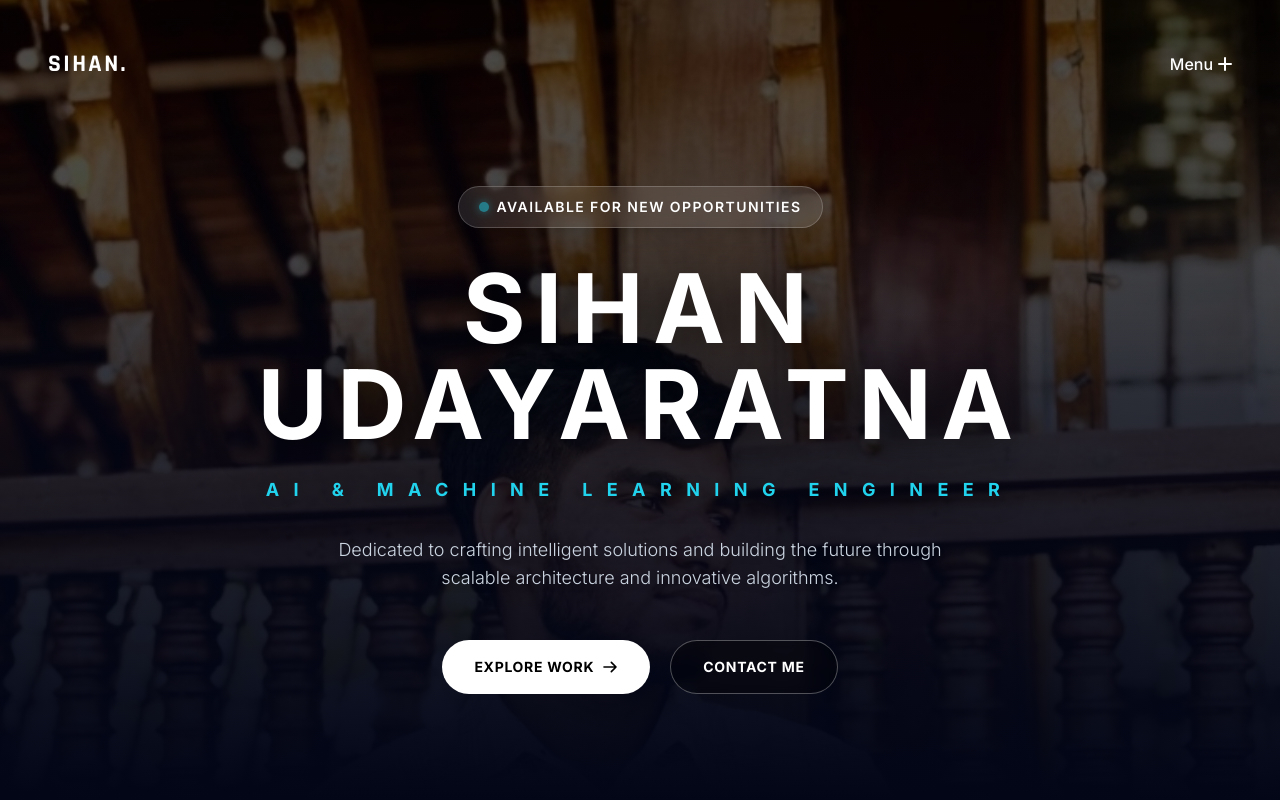
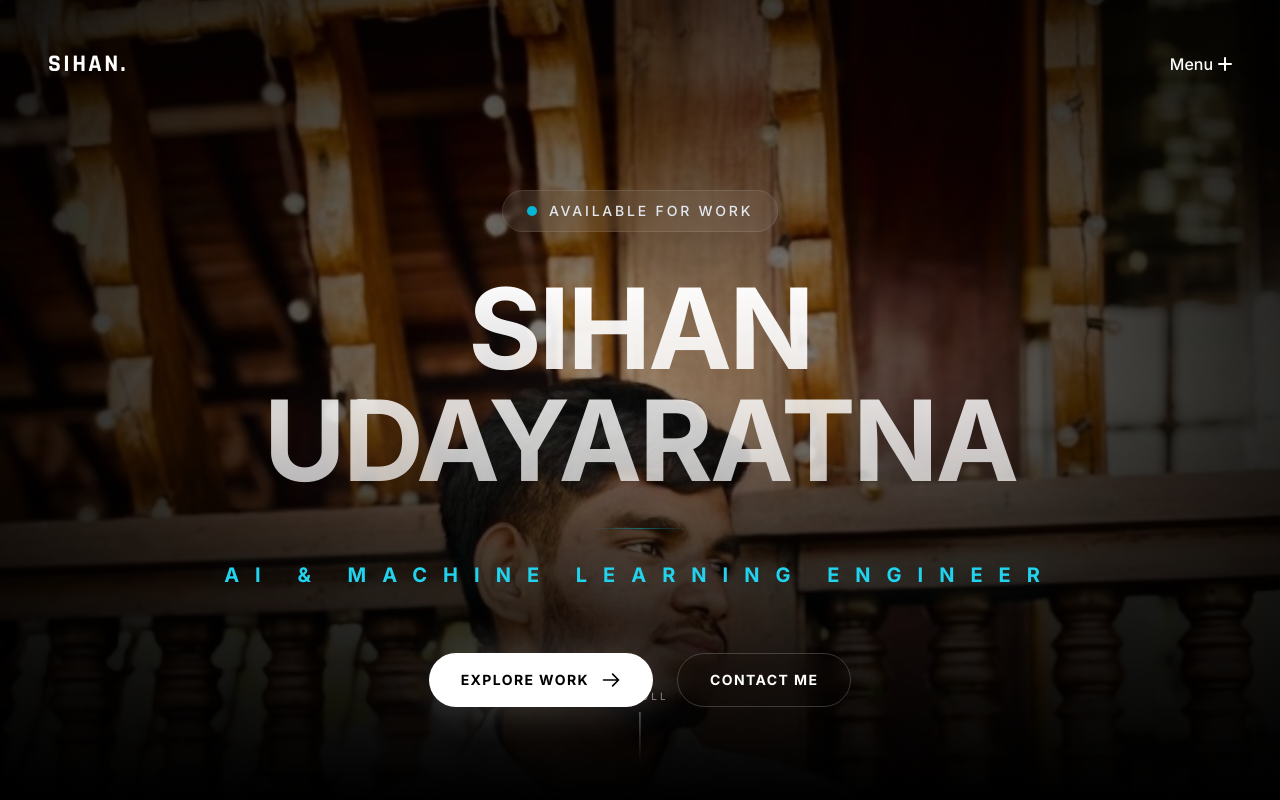
Before and after one commit to SihanUdayaratna03/Sihan-Udayaratna, a React (Vite) app: page / in a window 1280 px wide. Shown: the top 800 px of the page. Built offline with nearby package versions, Linux system fonts and the light colour scheme.

Commit message:
style(Hero): Upgrade to cinematic full-screen photo layout
This update introduces a parallax background effect, vignette radial gradients, enhanced premium typography with text gradients, and a glowing scroll indicator to create a highly professional, cinematic hero section.

```diff
--- a/src/components/Hero.tsx
+++ b/src/components/Hero.tsx
@@ -1,70 +1,86 @@
-import { motion } from 'framer-motion';
+import { motion, useScroll, useTransform } from 'framer-motion';
 
 const Hero = () => {
+  const { scrollY } = useScroll();
+  const y = useTransform(scrollY, [0, 500], [0, 150]);
+  const opacity = useTransform(scrollY, [0, 300], [1, 0]);
+
   return (
-    <section id="home" className="relative min-h-screen flex items-center justify-center overflow-hidden">
+    <section id="home" className="relative min-h-screen flex items-center justify-center overflow-hidden bg-black">
 
-      {/* Background Image */}
-      <div
-        className="absolute inset-0 z-0 bg-cover bg-[center_top_20%] bg-no-repeat"
-        style={{ backgroundImage: "url('/profile.jpg')" }}
+      {/* Cinematic Background Image */}
+      <motion.div
+        initial={{ scale: 1.1, opacity: 0 }}
+        animate={{ scale: 1, opacity: 1 }}
+        transition={{ duration: 1.5, ease: "easeOut" }}
+        className="absolute inset-0 z-0"
+        style={{ y, opacity }}
       >
-        {/* Gradient Overlay for text readability */}
-        <div className="absolute inset-0 bg-black/40 bg-gradient-to-t from-[#020617] via-[#020617]/70 to-transparent"></div>
+        <div
+          className="absolute inset-0 bg-cover bg-[center_top_15%] bg-no-repeat"
+          style={{ backgroundImage: "url('/profile.jpg')" }}
+        ></div>
+
+        {/* Professional Overlay Gradients */}
+        <div className="absolute inset-0 bg-gradient-to-t from-black via-black/40 to-transparent"></div>
         <div className="absolute inset-0 bg-gradient-to-b from-black/50 via-transparent to-transparent"></div>
-      </div>
+        <div className="absolute inset-0 bg-[radial-gradient(circle_at_center,transparent_0%,rgba(0,0,0,0.85)_100%)]"></div>
+      </motion.div>
 
       {/* Typography Overlay */}
-      <div className="relative z-10 w-full max-w-5xl mx-auto px-4 sm:px-6 flex flex-col items-center justify-center pointer-events-none pt-20">
+      <div className="relative z-10 w-full max-w-5xl mx-auto px-4 sm:px-6 flex flex-col items-center justify-center pointer-events-none pt-24">
 
         <motion.div
-          initial={{ opacity: 0, y: 30 }}
+          initial={{ opacity: 0, y: 40 }}
           animate={{ opacity: 1, y: 0 }}
-          transition={{ duration: 0.8, ease: "easeOut" }}
+          transition={{ duration: 1, delay: 0.3, ease: "easeOut" }}
           className="flex flex-col items-center text-center"
         >
-          {/* Badge */}
+          {/* Glowing Badge */}
           <motion.div
-            initial={{ opacity: 0, scale: 0.9 }}
+            initial={{ opacity: 0, scale: 0.8 }}
             animate={{ opacity: 1, scale: 1 }}
-            transition={{ duration: 0.6, delay: 0.2 }}
-            className="inline-flex items-center gap-2 px-5 py-2.5 rounded-full bg-white/10 border border-white/20 backdrop-blur-md mb-8 pointer-events-auto shadow-xl"
+            transition={{ duration: 0.8, delay: 0.5 }}
+            className="inline-flex items-center gap-3 px-6 py-2.5 rounded-full bg-white/5 border border-white/10 backdrop-blur-xl mb-10 pointer-events-auto shadow-2xl"
           >
-            <span className="w-2.5 h-2.5 rounded-full bg-cyan-400 animate-pulse shadow-[0_0_8px_rgba(34,211,238,0.8)]"></span>
-            <span className="text-xs sm:text-sm font-semibold text-white tracking-widest uppercase">Available for new opportunities</span>
+            <span className="relative flex h-2.5 w-2.5">
+              <span className="animate-ping absolute inline-flex h-full w-full rounded-full bg-cyan-400 opacity-75"></span>
+              <span className="relative inline-flex rounded-full h-2.5 w-2.5 bg-cyan-500"></span>
+            </span>
+            <span className="text-xs sm:text-sm font-medium text-slate-200 tracking-[0.2em] uppercase">
+              Available for work
+            </span>
           </motion.div>
 
           {/* Main Title */}
-          <h1 className="font-sans text-5xl sm:text-6xl md:text-7xl lg:text-8xl font-black text-white tracking-[0.1em] m-0 drop-shadow-[0_4px_24px_rgba(0,0,0,0.8)] leading-tight">
-            SIHAN <br className="sm:hidden" />UDAYARATNA
+          <h1 className="font-sans text-5xl sm:text-7xl md:text-8xl lg:text-[7rem] font-black text-transparent bg-clip-text bg-gradient-to-b from-white to-white/70 tracking-tight m-0 drop-shadow-[0_0_40px_rgba(255,255,255,0.1)] leading-[1.1]">
+            SIHAN <br className="md:hidden" />UDAYARATNA
           </h1>
 
           {/* Subtitle */}
-          <p className="font-sans text-xs sm:text-sm md:text-base lg:text-lg font-bold text-cyan-400 tracking-[0.4em] sm:tracking-[0.6em] md:tracking-[0.8em] mt-6 drop-shadow-[0_2px_12px_rgba(0,0,0,0.9)] uppercase">
+          <div className="h-[1px] w-24 bg-gradient-to-r from-transparent via-cyan-500 to-transparent my-8 opacity-50"></div>
+
+          <p className="font-sans text-sm sm:text-base md:text-xl font-bold text-cyan-400 tracking-[0.5em] md:tracking-[0.8em] drop-shadow-[0_0_20px_rgba(34,211,238,0.4)] uppercase">
             AI & Machine Learning Engineer
-          </p>
-
-          <p className="text-slate-300 text-sm sm:text-base md:text-lg mt-8 max-w-2xl font-light leading-relaxed drop-shadow-md">
-            Dedicated to crafting intelligent solutions and building the future through scalable architecture and innovative algorithms.
           </p>
 
           {/* CTAs */}
           <motion.div
             initial={{ opacity: 0, y: 20 }}
             animate={{ opacity: 1, y: 0 }}
-            transition={{ duration: 0.6, delay: 0.4 }}
-            className="flex flex-col sm:flex-row gap-5 mt-12 w-full sm:w-auto pointer-events-auto"
+            transition={{ duration: 0.8, delay: 0.7 }}
+            className="flex flex-col sm:flex-row gap-6 mt-16 w-full sm:w-auto pointer-events-auto"
           >
             <a
               href="#projects"
-              className="px-8 py-4 rounded-full bg-white text-black font-bold tracking-wider hover:scale-105 hover:shadow-[0_0_30px_rgba(255,255,255,0.3)] transition-all duration-300 flex items-center justify-center gap-2 uppercase text-sm"
+              className="group px-8 py-4 rounded-full bg-white text-black font-bold tracking-widest hover:scale-105 transition-all duration-300 flex items-center justify-center gap-3 uppercase text-sm shadow-[0_0_40px_rgba(255,255,255,0.2)]"
             >
               Explore Work
-              <svg className="w-4 h-4" fill="none" stroke="currentColor" viewBox="0 0 24 24"><path strokeLinecap="round" strokeLinejoin="round" strokeWidth="2.5" d="M14 5l7 7m0 0l-7 7m7-7H3"></path></svg>
+              <svg className="w-5 h-5 group-hover:translate-x-1 transition-transform" fill="none" stroke="currentColor" viewBox="0 0 24 24"><path strokeLinecap="round" strokeLinejoin="round" strokeWidth="2" d="M14 5l7 7m0 0l-7 7m7-7H3"></path></svg>
             </a>
             <a
               href="#contact"
-              className="px-8 py-4 rounded-full bg-black/30 border border-white/30 text-white font-bold tracking-wider hover:bg-white/10 hover:border-white/50 backdrop-blur-sm transition-all duration-300 flex items-center justify-center uppercase text-sm"
+              className="px-8 py-4 rounded-full bg-transparent border border-white/20 text-white font-bold tracking-widest hover:bg-white/10 hover:border-white/40 backdrop-blur-md transition-all duration-300 flex items-center justify-center uppercase text-sm"
             >
               Contact Me
             </a>
@@ -73,6 +89,16 @@ const Hero = () => {
         </motion.div>
       </div>
 
+      {/* Scroll indicator */}
+      <motion.div
+        initial={{ opacity: 0 }}
+        animate={{ opacity: 1 }}
+        transition={{ delay: 1.5, duration: 1 }}
+        className="absolute bottom-10 left-1/2 -translate-x-1/2 flex flex-col items-center gap-2 text-white/50"
+      >
+        <span className="text-[10px] tracking-[0.3em] uppercase">Scroll</span>
+        <div className="w-[1px] h-12 bg-gradient-to-b from-white/50 to-transparent"></div>
+      </motion.div>
     </section>
   );
 };
```
